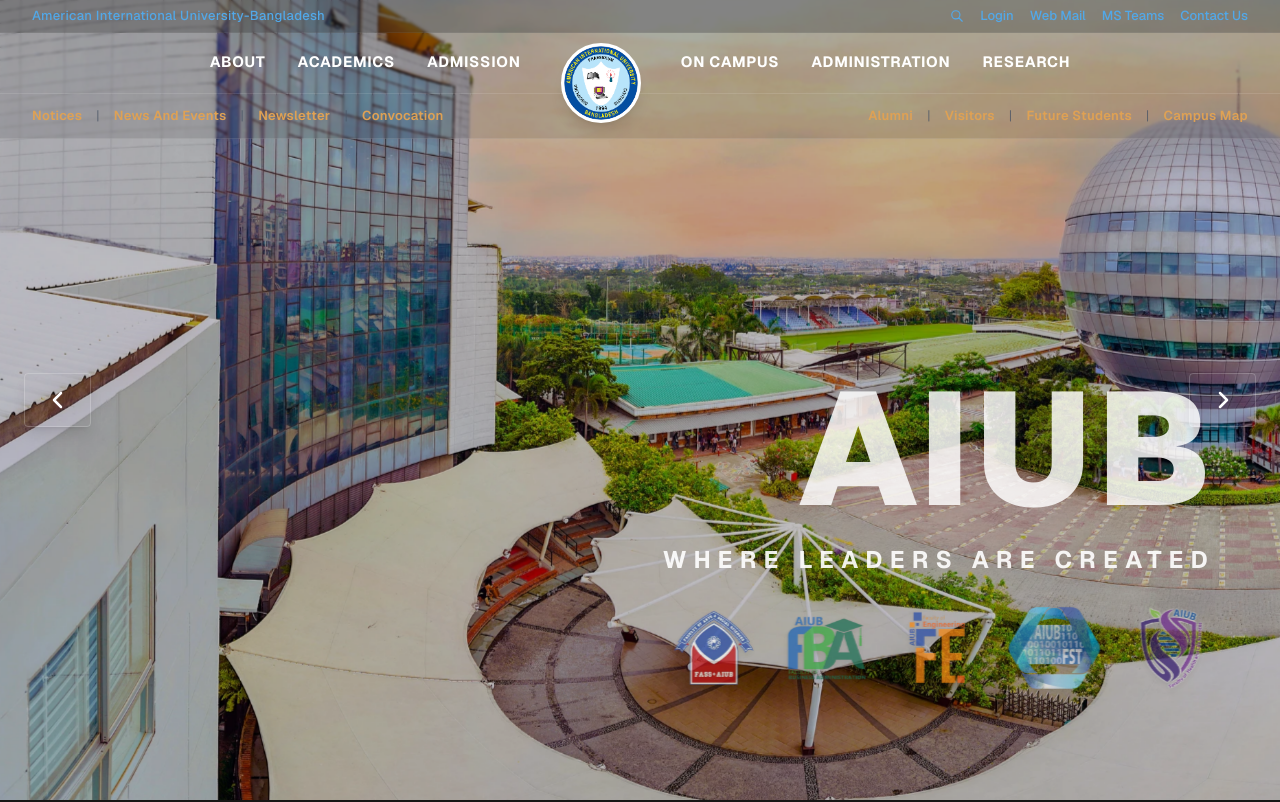
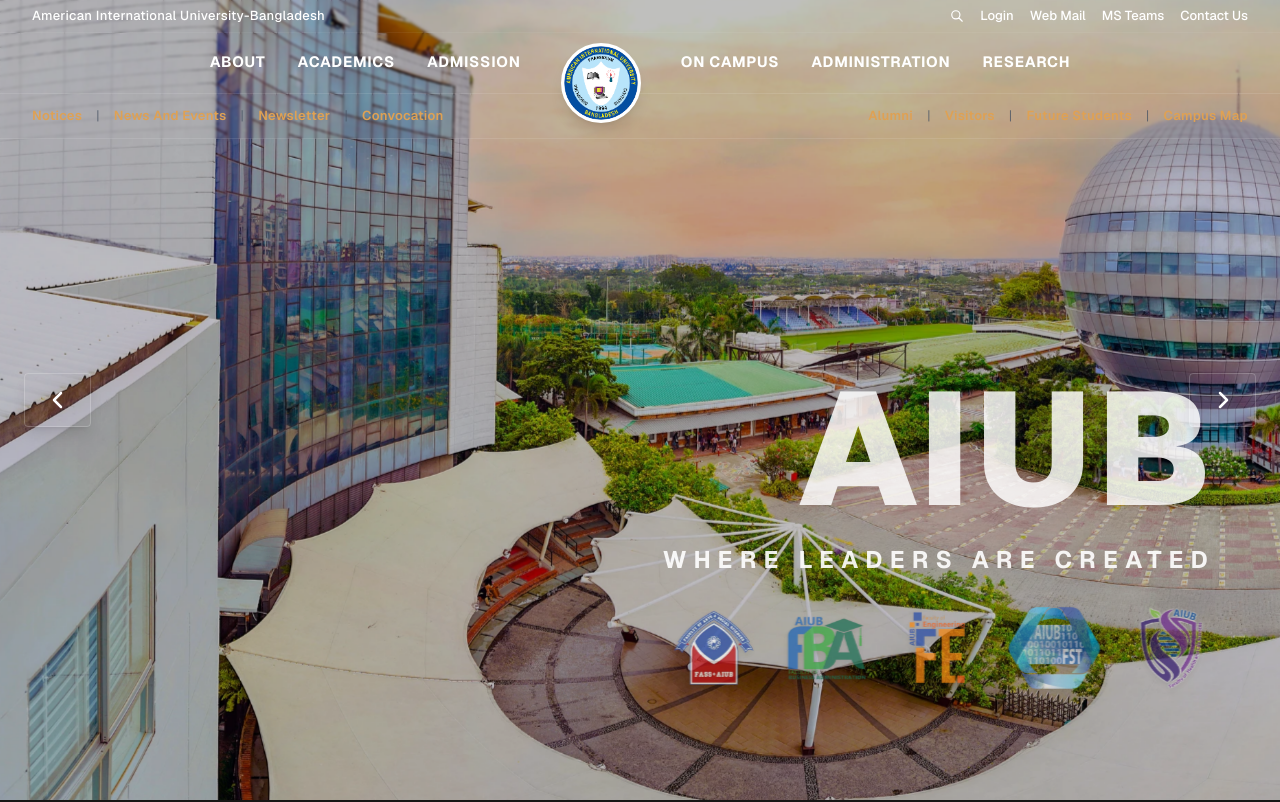
Before and after one commit to MostofaSeum/AiubHome, a Next.js app: page / in a window 1280 px wide. Shown: the top 802 px of the page. Built offline with nearby package versions, Linux system fonts and the light colour scheme.

Commit message:
transparent and text color changing in the heading

```diff
--- a/app/Navbar/page.tsx
+++ b/app/Navbar/page.tsx
@@ -5,7 +5,7 @@
 
 export default function Navbar({ isScrolled }: { isScrolled: boolean }) {
   return (
-    <nav className={`transition-all duration-300 relative z-50 border-b ${isScrolled ? 'bg-[#0f4a8a] border-transparent' : 'bg-black/10 backdrop-blur-[1px] border-white/10'}`}>
+    <nav className={`transition-all duration-300 relative z-50 border-b ${isScrolled ? 'bg-[#0f4a8a] border-transparent' : 'bg-transparent backdrop-blur-[1px] border-white/10'}`}>
       <div className="max-w-7xl mx-auto px-4 sm:px-6 lg:px-8">
         <div className="flex justify-center items-center h-[60px] gap-8">
 
--- a/app/SubNavbar/page.tsx
+++ b/app/SubNavbar/page.tsx
@@ -5,7 +5,7 @@
 
 export default function SubNavbar({ isScrolled }: { isScrolled: boolean }) {
   return (
-    <div className={`transition-all duration-300 py-2 px-4 md:px-8 hidden lg:block relative z-40 border-b ${isScrolled ? 'bg-[#1b1b1b]/95 backdrop-blur-sm border-gray-800' : 'bg-black/10 backdrop-blur-[1px] border-white/10'} text-[#dfa153]`}>
+    <div className={`transition-all duration-300 py-2 px-4 md:px-8 hidden lg:block relative z-40 border-b ${isScrolled ? 'bg-[#1b1b1b]/95 backdrop-blur-sm border-gray-800' : 'bg-tranparent backdrop-blur-[1px] border-white/10'} text-[#dfa153]`}>
       <div className="max-w-7xl mx-auto flex justify-between items-center h-[28px] tracking-wide font-semibold text-[13px]">
         {/* Left Buttons */}
         <div className="flex items-center gap-3.5">
--- a/app/TopHeader/page.tsx
+++ b/app/TopHeader/page.tsx
@@ -5,7 +5,7 @@
 
 export default function TopHeader({ isScrolled }: { isScrolled: boolean }) {
   return (
-    <div className={`transition-colors duration-300 text-[#52a8e8] text-[13px] py-1.5 px-4 md:px-8 flex justify-between items-center ${isScrolled ? 'bg-[#2c2c2c]' : 'bg-[#2c2c2c]/40 backdrop-blur-[1px] border-b border-white/5'}`}>
+    <div className={`transition-all duration-300 text-[13px] py-1.5 px-4 md:px-8 flex justify-between items-center ${isScrolled ? 'text-[#52a8e8] bg-[#2c2c2c]' : 'text-white bg-transparent backdrop-blur-[1px] border-b border-white/5'}`}>
       <div className="flex gap-5 font-medium tracking-wide">
         <span>American International University-Bangladesh</span>
       </div>
```
